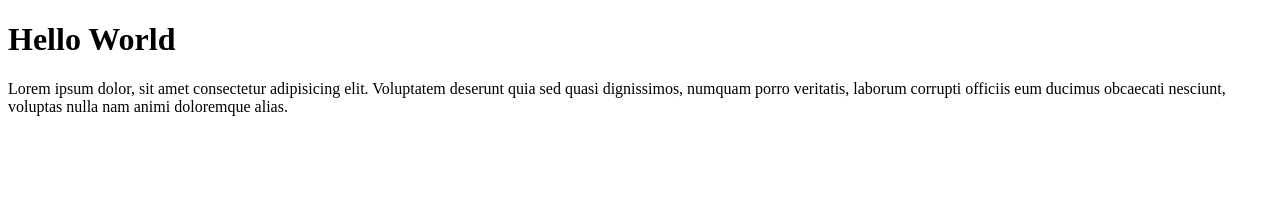
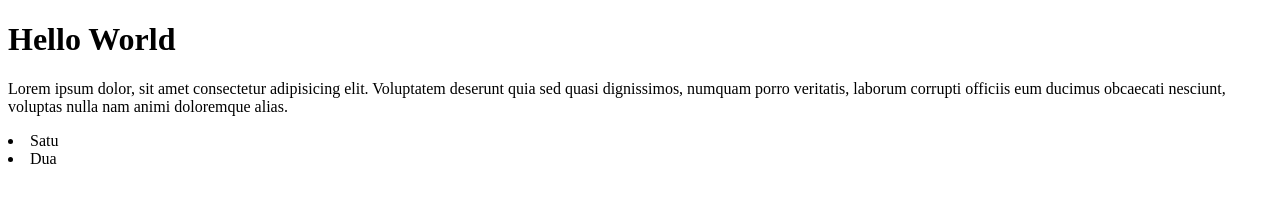
Before and after one commit to farhanfauzan77/wpu-git-test-2, a plain HTML site: page index.html in a window 1280 px wide. Drawn offline with Linux system fonts and the light colour scheme.

Commit message:
menambahkan list

```diff
--- a/index.html
+++ b/index.html
@@ -9,5 +9,7 @@
 <body>
     <h1>Hello World</h1>
     <p>Lorem ipsum dolor, sit amet consectetur adipisicing elit. Voluptatem deserunt quia sed quasi dignissimos, numquam porro veritatis, laborum corrupti officiis eum ducimus obcaecati nesciunt, voluptas nulla nam animi doloremque alias.</p>
+    <li>Satu</li>
+    <li>Dua</li>
 </body>
 </html>
```
